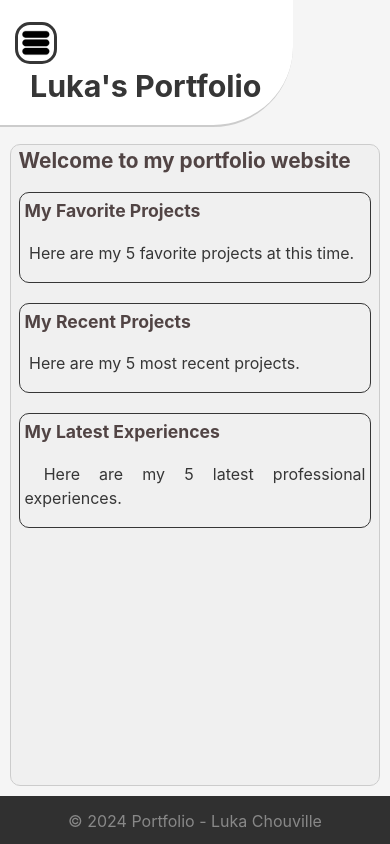
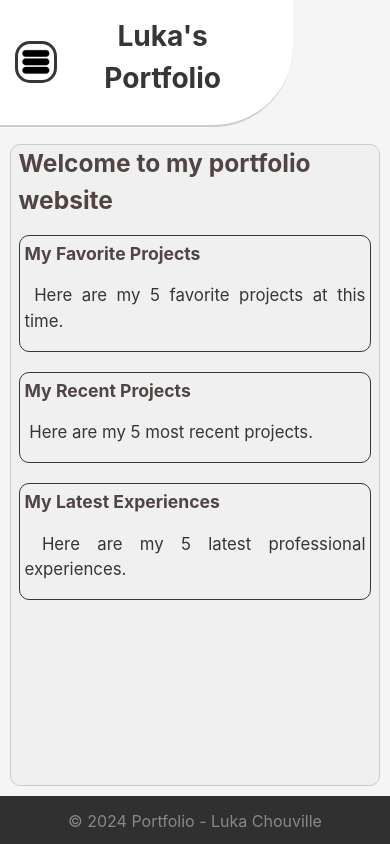
Before and after one commit to lchouville/Portfolio, a Next.js app: page / in a window 390 px wide. Built offline with nearby package versions, Linux system fonts and the light colour scheme.

Commit message:
develop/responsive_text

```diff
--- a/styles/Components.module.css
+++ b/styles/Components.module.css
@@ -40,7 +40,7 @@
     list-style: none; /* Remove default list styling */
     border-top: 1px solid;
     border-bottom: 1px solid;
-    font-size: 1.2rem;
+    font-size: 5.2vw;
     font-weight: bold;
 }
 .language{
--- a/styles/globals.css
+++ b/styles/globals.css
@@ -41,13 +41,13 @@ header{
 header h1 {
 /* position */
 /* dimention */
-height: 40%;
-width:fit-content;
+height: 100%;
+width:46.5vw;
 /* behavior */
 margin: 0;
 margin-left: 15px;
 /* visual*/
-font-size: 1.9rem;
+font-size: 7.2vw;
 }
 .btn-nav{
   /* position */
@@ -56,6 +56,7 @@ font-size: 1.9rem;
   height: 42px;
   /* behavior */
   transition: transform 0.6s ease;
+  align-self: center;
   /* visual*/
   border: 3px solid;
   border-radius: 15px;
@@ -108,14 +109,14 @@ font-size: 1.9rem;
   /* dimention */
   /* behavior */
   /* visual*/
-  font-size: 1.3rem;
+  font-size: 6.3vw;
 }
 .container h2{
   /* position */
   /* dimention */
   /* behavior */
   /* visual*/
-  font-size: 1.15rem;
+  font-size: 5.5vw;
 }
 .container p{
   /* position */
@@ -123,7 +124,7 @@ font-size: 1.9rem;
   /* behavior */
   text-align: justify;
   /* visual*/
-  font-size: 1rem;
+  font-size: 4.3vw;
 }
 /* */
 .sliderSection{
```
